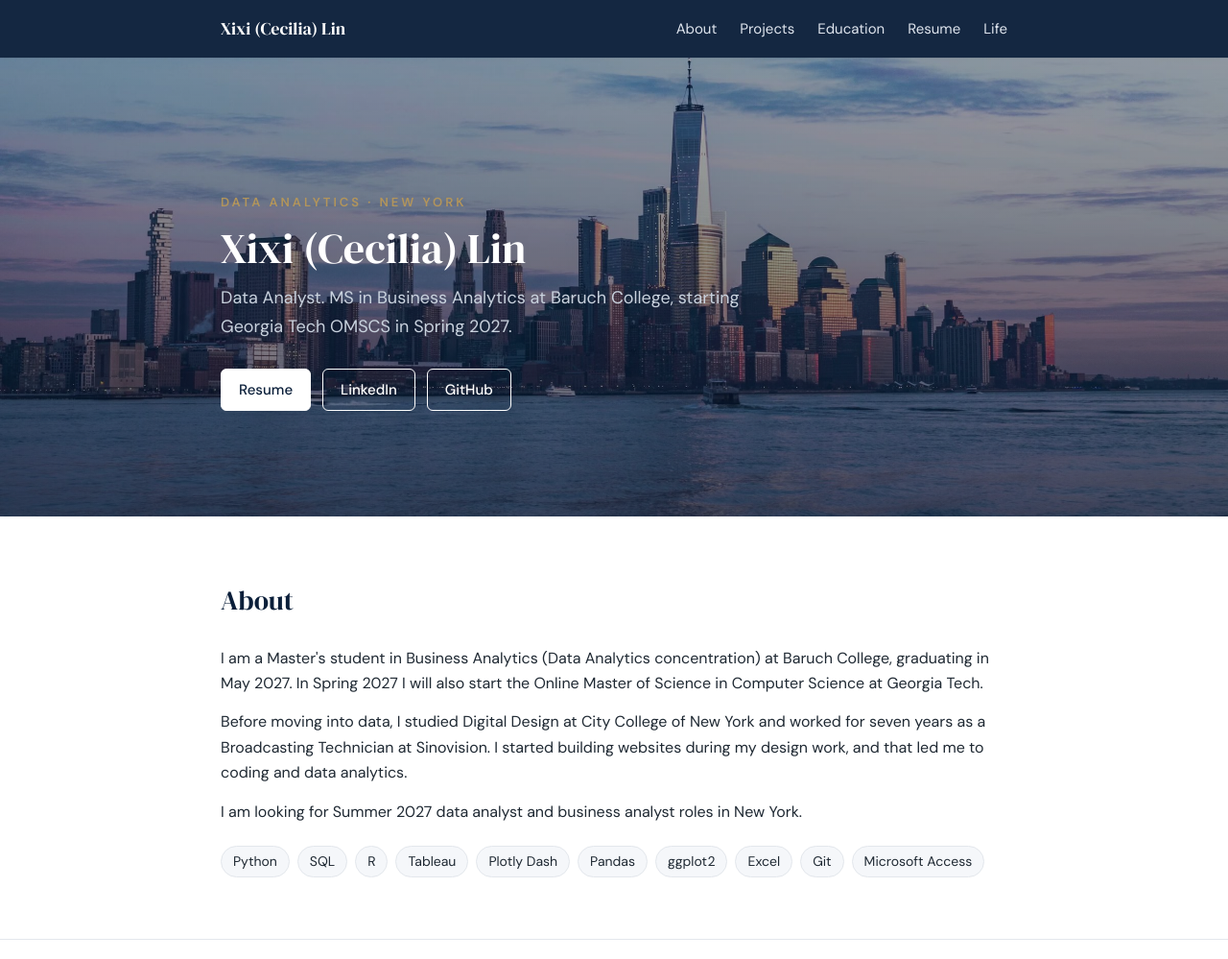
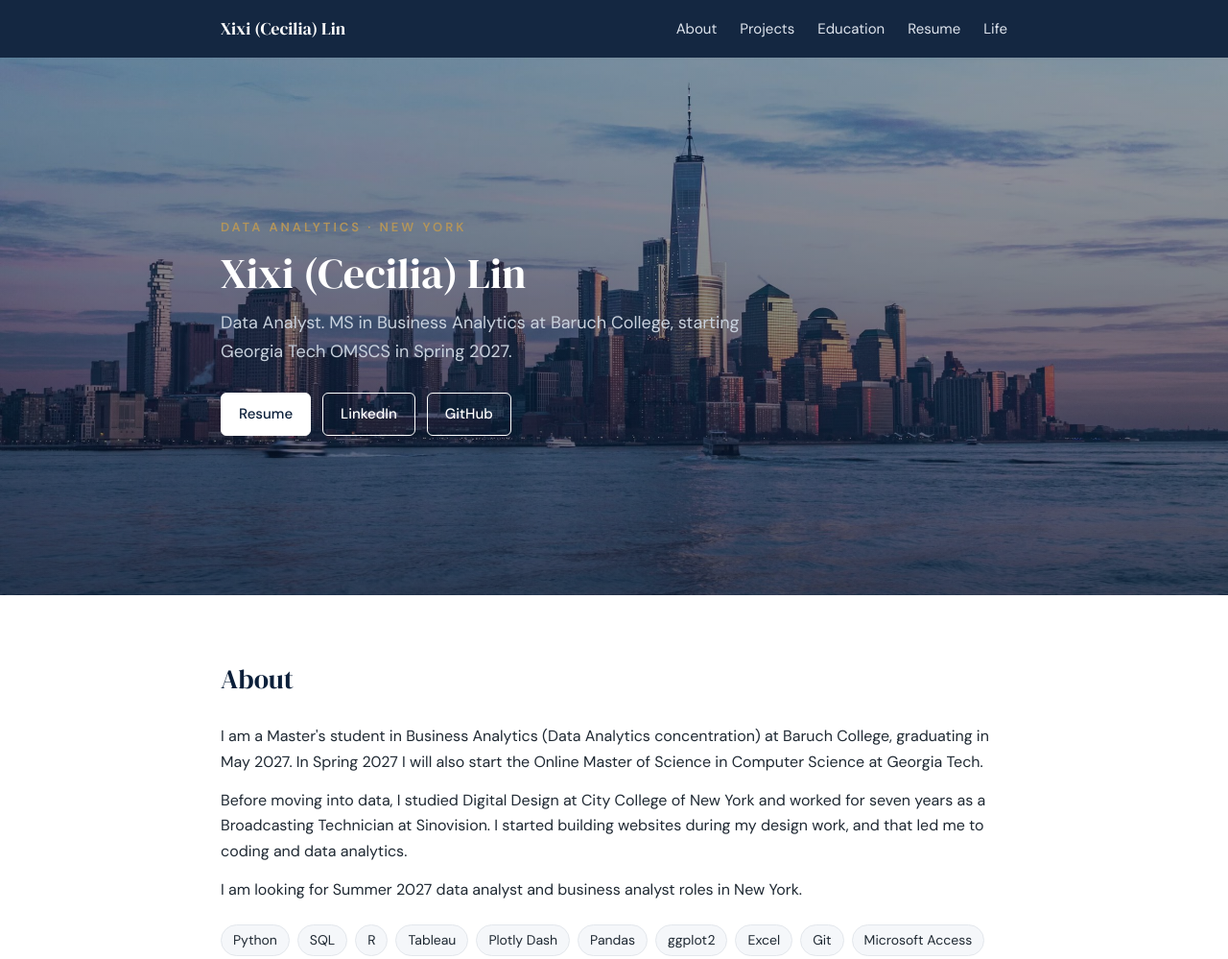
Before and after one commit to xixi0817/xixi0817.github.io, a plain HTML site: page index.html in a window 1280 px wide. Shown: the top 999 px of the page at 96% size. Drawn offline with Linux system fonts and the light colour scheme.

Commit message:
Add files via upload

```diff
--- a/index.html
+++ b/index.html
@@ -52,8 +52,12 @@
       background-size: cover;
       background-position: center 65%;
       color: #fff;
-      padding: 140px 0 110px;
+      min-height: 70vh;
+      min-height: 70svh;
+      display: flex; align-items: center;
+      padding: 80px 0;
     }
+    header .wrap { width: 100%; }
     .tag {
       color: var(--accent); letter-spacing: 3px; font-size: 13px;
       font-weight: 600; text-transform: uppercase;
```
